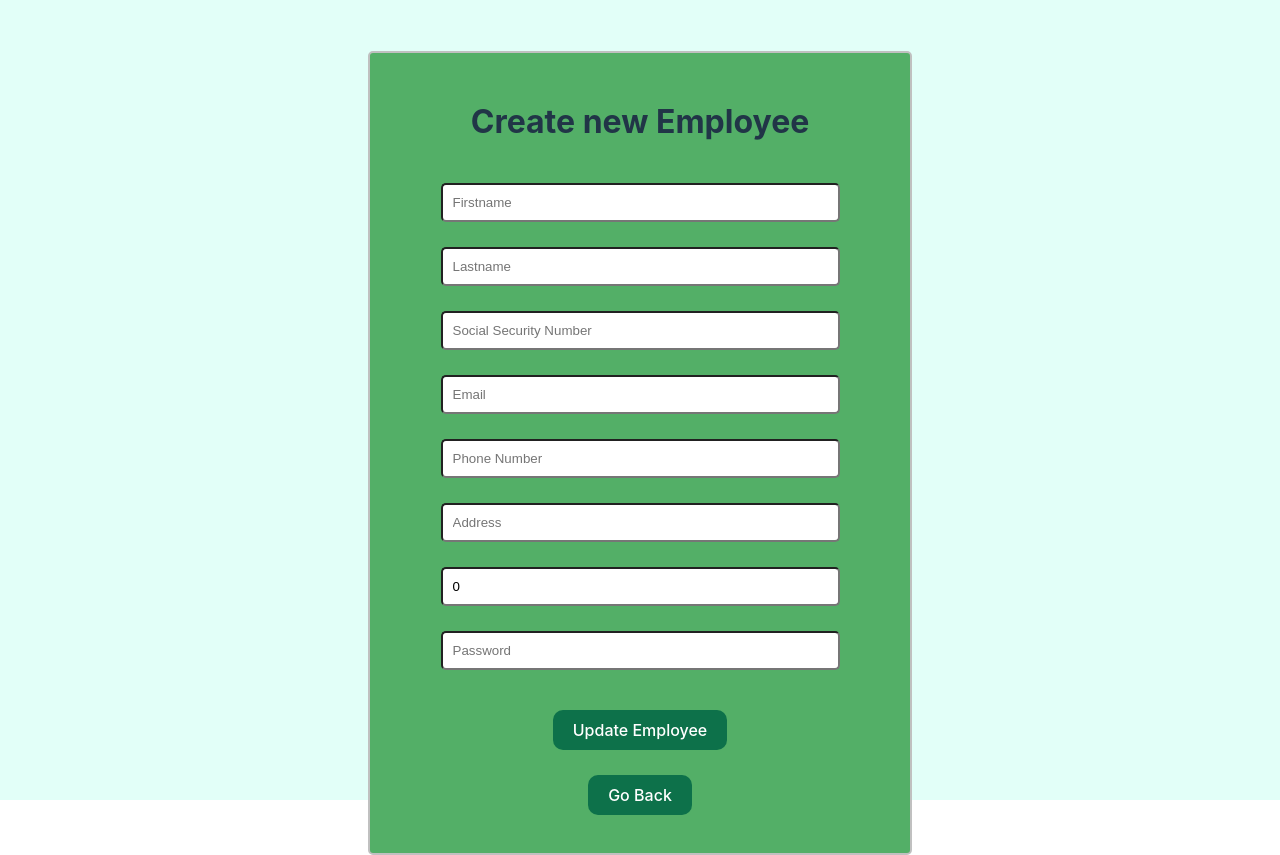
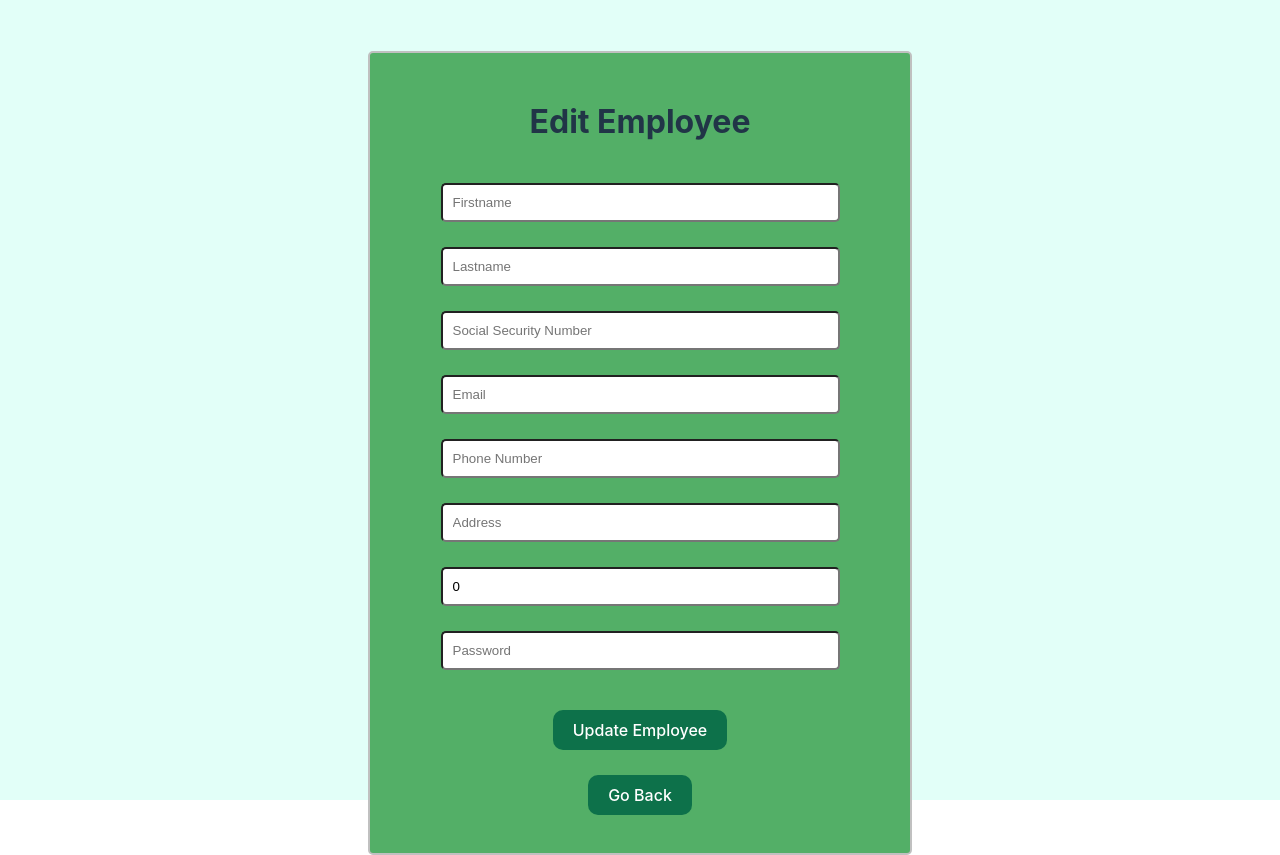
Before and after one commit to natischmidt/CleanCodeFrontend, a React (Vite) app: page /EditEmployeeForm in a window 1280 px wide. Built offline with nearby package versions, Linux system fonts and the light colour scheme.

Commit message:
edit employee form is now linked to the update button and opens up a form to save changes, save changes fetch is WIP

```diff
--- a/src/components/EmployeeTable.tsx
+++ b/src/components/EmployeeTable.tsx
@@ -2,6 +2,7 @@ import React, { useEffect, useState } from 'react';
 import axios from 'axios';
 import Table from "../reusableComponents/table";
 import {useNavigate} from "react-router-dom";
+import editEmployee from "../forms/editEmployee";
 
 export const EmployeeTable: React.FC = () => {
 
@@ -16,7 +17,7 @@ export const EmployeeTable: React.FC = () => {
 
     const [deleted, setDeleted] = useState(0);
 
-    const goToEditEmployeeForm = useNavigate()
+    const navigate = useNavigate();
 
     const [employeeData, setEmployeeData] = useState<any[]>([]);
 
@@ -65,32 +66,9 @@ export const EmployeeTable: React.FC = () => {
             }
     };
 
-    // const handleUpdate = async (employeeDTO: any) => {
-    //
-    //     try {
-    //         const Url = `http://localhost:8080/api/employee/editEmployee`;
-    //
-    //         const employeeData = {
-    //             id: employeeDTO.id,
-    //             firstName: firstname,
-    //             lastName: lastname,
-    //             password: password,
-    //             ssNumber: ss,
-    //             email: email,
-    //             phoneNumber: phonenumber,
-    //             address: address,
-    //             role: "EMPLOYEE",
-    //             salary: salary,
-    //         };
-    //
-    //         const response = await axios.put(Url, employeeData);
-    //
-    //         console.log('Updating employee was successful', response.data);
-    //
-    //     } catch (error) {
-    //         console.error('Error updating employee', error);
-    //     }
-    // };
+    const handleUpdate =  () => {
+            navigate(`/EditEmployeeForm/`)
+    };
 
     return (
         <div className="employee-table" style={styles.employeeTable}>
@@ -98,7 +76,7 @@ export const EmployeeTable: React.FC = () => {
             <Table columns={columns}
                    data={employeeData}
                    onDelete={handleDelete}
-                   onUpdate={goToEditEmployeeForm}
+                   onUpdate={handleUpdate}
             />
         </div>
     );
--- a/src/forms/editEmployee.tsx
+++ b/src/forms/editEmployee.tsx
@@ -53,7 +53,7 @@ const EditEmployeeForm = () => {
     return (
         <div style={styles.container}>
             <form style={styles.form} onSubmit={handleSubmit}>
-                <h2>Create new Employee</h2>
+                <h2>Edit Employee</h2>
                 <input
                     type="text"
                     placeholder="Firstname"
```
